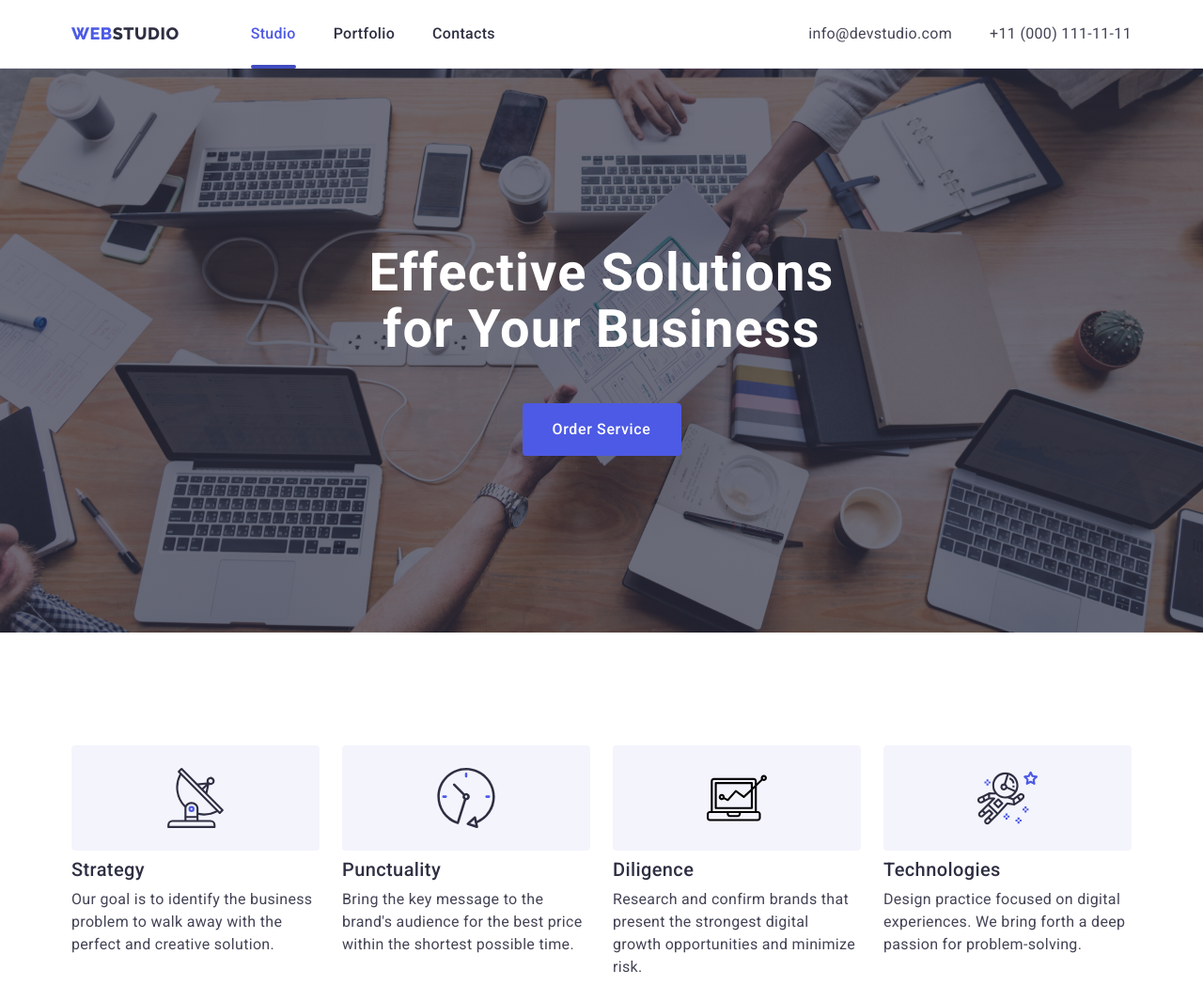
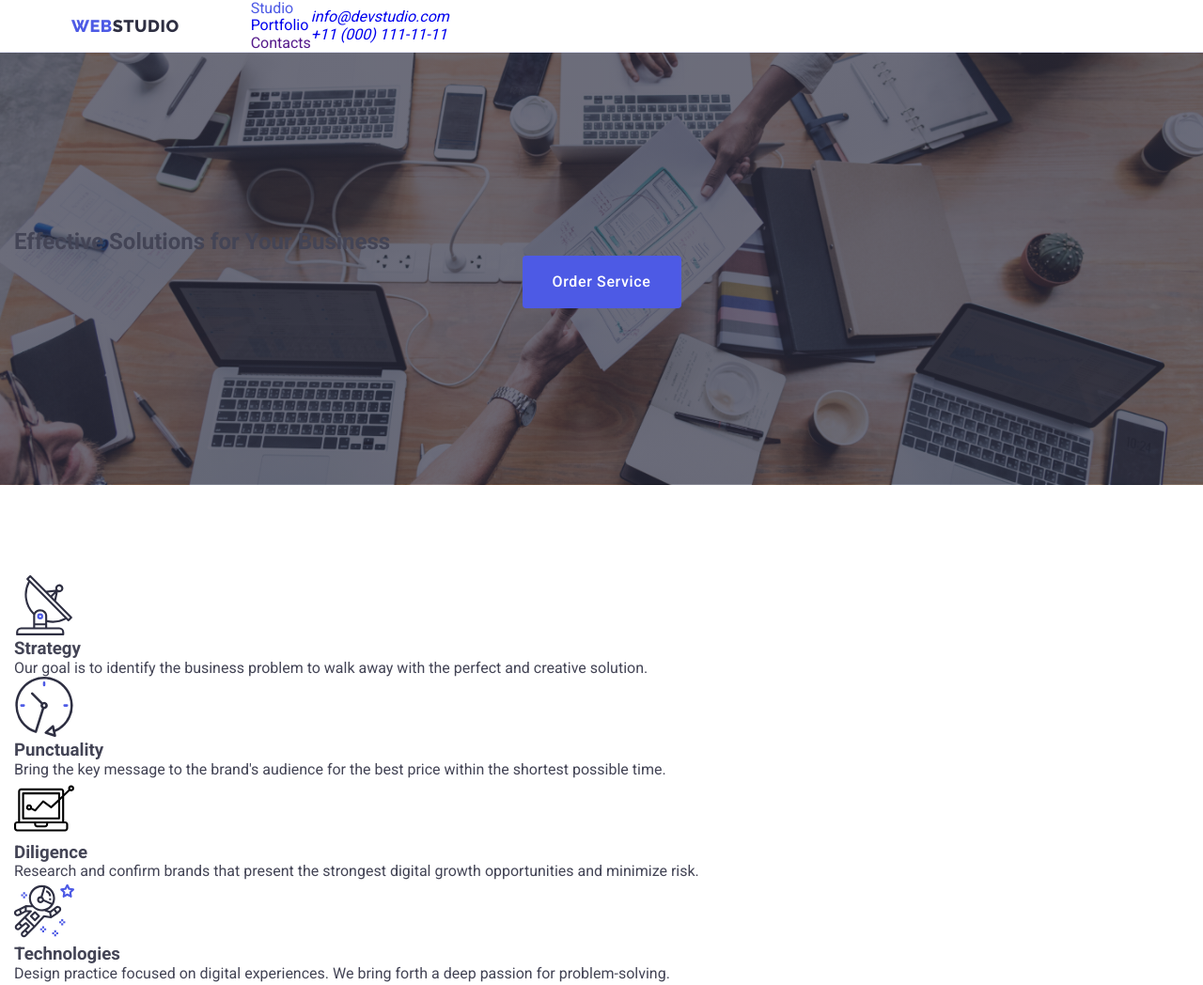
Before and after one commit to ValeraShark/goit-markup-hw-06, a plain HTML site: page index.html in a window 1280 px wide. Shown: the top 1048 px of the page at 94% size. Drawn offline with nearby package versions, Linux system fonts and the light colour scheme.

Commit message:
Update styles.css

```diff
--- a/css/styles.css
+++ b/css/styles.css
@@ -27,7 +27,10 @@ p,h1,h2,h3,h4,h5,h6 {
 
 .list {list-style-type: none;}
 
-img {display: block;}
+img {
+       display: block;
+       max-width: 100%;
+height: auto;}
 
 /* ----------------header-----*/
 .header {
@@ -36,7 +39,8 @@ img {display: block;}
 }
 
 .container {
-        max-width: 1158px;
+        width: 100%;
+       /* max-width: 1158px;*/
         padding-left: 15px;
         padding-right: 15px;
         margin: 0 auto;
@@ -80,71 +84,7 @@ img {display: block;}
         letter-spacing: 0.03em;
         color: #F4F4FD;}
 
-.header-menu {
-        padding-left: 0;
-        margin: 0px;
 
-        display: flex;
-        align-items: center;
-        gap: 40px;}
-
-.header-address {
-        margin-left: auto;
-        font-style: normal;
-}
-
-.header-menu-link {
-        font-family: 'Roboto';
-                font-weight: 500;
-                font-size: 16px;
-                line-height: 1.5;
-                letter-spacing: 0.02em;
-                cursor: pointer;
-                display: block;
-                padding: 24px 0;
-                color: var(--title-color);
-                position: relative;
-                transition: color 250ms cubic-bezier(0.4, 0, 0.2, 1);
-
-        }
-
-.psevdo {
-        position: relative;
-        color: #404bbf;
-
-}
-
-.psevdo::after {
-        content: '';
-        position: absolute;
-        left: 0;
-        width: 100%;
-        bottom: -1px;
-        height: 4px;
-        background-color: #404bbf;
-        border-radius: 2px;
-}
-
-
-.header-menu-link:hover {color: #404bbf;}
-
-.header-menu-link:focus {color: #404bbf;}
-
-.header-menu-contact {
-        font-family: 'Roboto';
-        font-style: normal;
-        font-weight: 400;
-        font-size: 16px;
-        line-height: 1.5;
-        letter-spacing: 0.02em;
-        display: flex;
-        color: var(--second-text-color);
-        transition: color 250ms cubic-bezier(0.4, 0, 0.2, 1);
-}
-
-.header-menu-contact:hover {color: #404bbf;}
-
-.header-menu-contact:focus {color: #404bbf;}
 
 /** -------------------Hero---------------- */
 
@@ -160,18 +100,7 @@ img {display: block;}
         margin:auto;
 }
 
-.hero-title {
-        max-width: 496px;
-        font-weight: 700;
-        font-size: 56px;
-        line-height: 1.07;
-        text-align: center;
-        letter-spacing: 0.02em;
-        margin-left: auto;
-        margin-right: auto;
-        margin-bottom: 48px;
-        color: #FFFFFF;
-}
+
 
 .hero-btn {
         font-family: 'Roboto', sans-serif;
@@ -198,13 +127,17 @@ img {display: block;}
 
 /** -------------------Benefits------------ */
 .benefits-section {
-        padding-top: 120px;
-        padding-bottom: 120px;
+       /** padding-top: 120px;
+        padding-bottom: 120px;**/
+        padding-top: 96px;
+        padding-bottom: 96px;
 }
 
 .benefits {
         display: flex;
-        gap: 24px;
+        flex-wrap: wrap;
+      /** gap: 72px;*/
+        /*gap: 24px;*/
 }
 
 .list {
@@ -225,40 +158,14 @@ img {display: block;}
         overflow: hidden;
 }
 
-.benefits list {padding-left: 0;}
+/*.benefits list {padding-left: 0;}*/
 
-.benefits-item {
+/*.benefits-item {
+        width: 100%;
         width: calc((100% - 72px) / 4);
-}
-
-.benefits-item-list {
-        display: flex;
-        height: 112px;
-        align-items: center;
-        justify-content: center;
-        background-color: #f4f4fd;;
-        border-radius: 4px;
-        margin-bottom: 8px;
-}
+}*/
 
 
-.benefits-subtitle {
-        margin-bottom: 8px;
-        font-weight: 500;
-        font-size: 20px;
-        line-height: 1.2;
-        letter-spacing: 0.02em;
-        width: calc((100% - 48px)/3);
-        color: #2E2F42;
-}
-
-.benefits-item-text {
-
-        font-size: 16px;
-        line-height: 1.5;
-        letter-spacing: 0.02em;
-        color: var(--second-text-color);
-}
 
 /**-----------------------Section3----------*/
 .electronica-section {
@@ -289,7 +196,6 @@ img {display: block;}
 
 /** -------------------Team------------ */
 .team {
-        padding: 120px 0 120px;
         background-color: #F4F4FD;}
 
 .team-title {
@@ -304,10 +210,11 @@ img {display: block;}
         color: #2E2F42;
 }
 
-.teamlist {
+/*.teamlist {
         display: flex;
+        flex-wrap: wrap;
         gap: 24px;
-}
+        }*/
 
 .team-item {
         background-color: #FFFFFF;
@@ -322,7 +229,7 @@ img {display: block;}
 
 .team-icons-list {
         justify-content: center;
-        display: flex;
+       display: flex;
         gap: 24px;
      }
 
@@ -369,34 +276,27 @@ img {display: block;}
         color: var(--second-text-color);
 }
 
+
 /* -------------------------------------------clients----------------------------------------- */
-.client-section {
-padding-top: 120px;
+/*.client-section
+/*padding-top: 120px;
 padding-bottom: 120px;
-}
+}*/
 
 .container-client {
 
 }
 
-.clients-title {
+/*.clients-title {
         font-size: 36px;
         line-height: 1.11;
         text-align: center;
         color: var(--title-color);
         margin-bottom: 72px;
-}
+}*/
 
-.clients-list {
-        display: flex;
-        gap: 24px;
-        padding-left: 0;
-}
 
-.clients-item {
-        width: calc((100% - 120px) / 6);
-        height: 88px;
-}
+
 
 
 .clients-link {
@@ -427,21 +327,19 @@ padding-bottom: 120px;
 
 
 /** -------------------Footer---------------- */
-.footer {
+/*.footer {
         padding-top: 100px;
         padding-bottom: 100px;
         background-color: var(--title-color);
-}
+}*/
 
-.container-footer {
-        display: flex;
-        align-items: baseline;
-}
+
 
 
 
 .footer-infa {
         margin-right: 120px;
+        padding-bottom: 72px;
 }
 
 .footer-logo {
@@ -496,8 +394,8 @@ padding-bottom: 120px;
 }
 
 .footer-icons-title {
-        width: 40px;
-        height: 40px;
+       width: 40px;
+       height: 40px;
 }
 
 .footer-icons-link {
@@ -531,10 +429,11 @@ padding-bottom: 120px;
 
 /** -------------------FooterContinue---------------- */
 .footer-forma {
-        margin-left: auto;
+       /* margin-left: auto;*/
 }
 
 .footer-form-text {
+        padding-top: 72px;
         font-weight: 500;
         font-size: 16px;
         line-height: 1.5;
@@ -560,7 +459,7 @@ padding-bottom: 120px;
 
         padding: 8px 16px;
         color: #ffffff;
-        width: 264px;
+        width: 200px;
         height: 40px;
 }
 
@@ -579,20 +478,23 @@ padding-bottom: 120px;
         letter-spacing: 0.04em;
         color: #ffffff;
         background-color: #4d5ae5;
-        padding: 10px 24px;
+        padding: 10px 10px;
         border: none;
         border-radius: 4px;
         display: flex;
+        flex-wrap: wrap;
         cursor: pointer;
         justify-content: center;
         align-items: center;
         height: 40px;
-        min-width: 165px;
+        min-width: 10px;
 }
 
 .icon-telegram {
         color: #ffffff;
         margin-left: 16px;
+        /*display: flex;*/
+        flex-wrap: wrap;
 }
 
 /** -------------------Portfolio---------------- */
```
